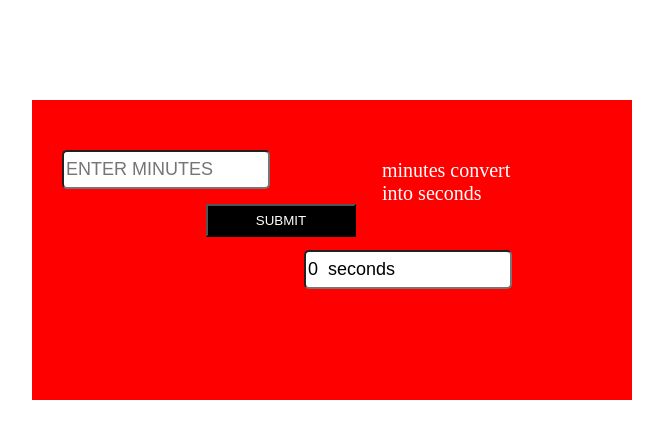
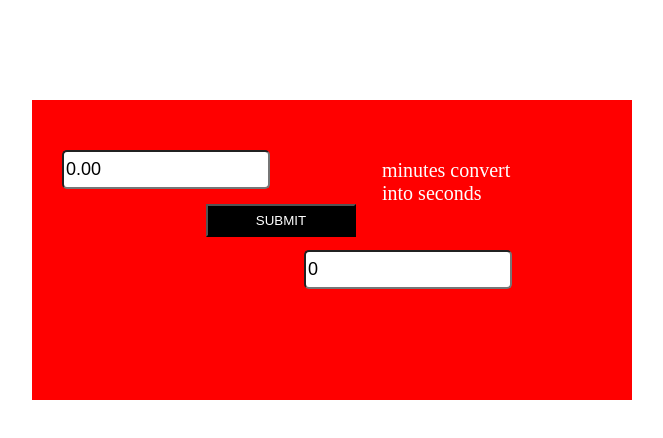
Before and after one commit to akhacker0001/minutesConvertIntoSeconds, a plain HTML site: page index.html in a window 1280 px wide. Both pictures are taken after a click on the button "SUBMIT". Shown: the whole page, without its empty margins (308-971 px from the left). Drawn offline with Linux system fonts and the light colour scheme.

Commit message:
minute converter

```diff
--- a/index.html
+++ b/index.html
@@ -10,8 +10,8 @@
     <div class="container">
         <div class="inner">
 
-            <input id="input1" type="number" placeholder="ENTER MINUTES" value="" >
-            <input id="input2"  placeholder="SECONDS" type="text">
+            <input id="input1" type="number" placeholder="ENTER MINUTES" value="0" >
+            <input id="input2"  placeholder="SECONDS" type="number" value="0" >
             <button>SUBMIT</button>
             <p>minutes convert  <br> into seconds</p>
 
--- a/index.js
+++ b/index.js
@@ -1,10 +1,19 @@
 
 
 var input1 = document.getElementById("input1");
+var input2 = document.getElementById("input2");
 document.querySelector("button").addEventListener("click",function(){
     var inputValue = input1.value;
     var seconds = inputValue*60;
-    document.querySelectorAll("input")[1].value = seconds + "  seconds";
+    if (inputValue>0) {
+        input2.value = seconds;
+    }else{
+         var inputValue2 = input2.value;
+         var minutes = inputValue2/60;
+         input1.value = minutes.toFixed(2);
+    }
+
+
 })
 
 
```
